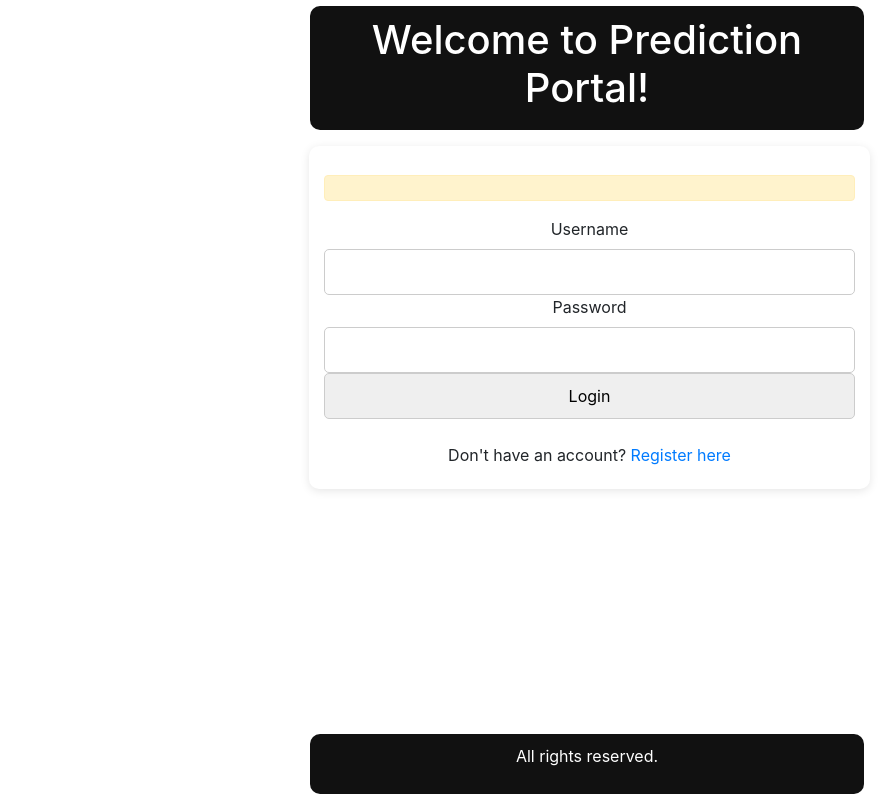
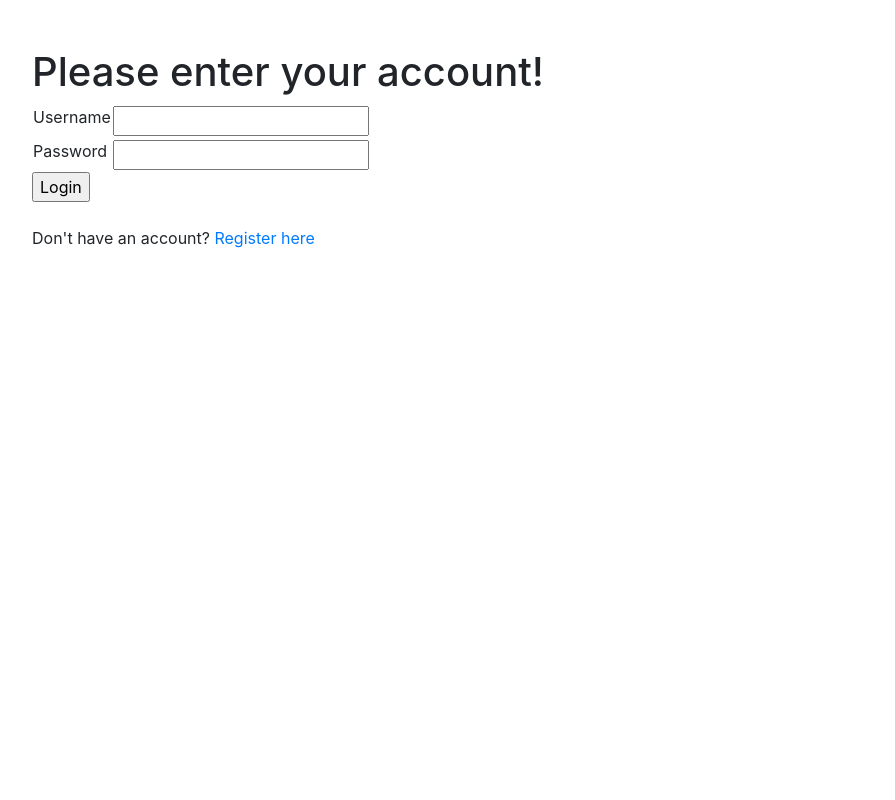
Before and after one commit to Zahra-Zarafshani/Dream_Makers_Team_MLOps, a Flask app: page /login in a window 1280 px wide. Shown: the whole page, without its empty margins (53-948 px from the left). Run offline with Flask 3, Linux system fonts and the light colour scheme; some libraries are stand-ins or nearby versions.

Commit message:
Boloori Thursday 9:50

```diff
--- a/PredictionModel.py
+++ b/PredictionModel.py
@@ -21,10 +21,10 @@ class PredictionModel(Features):
         self. model = pickle.load(open('model.pkl', 'rb'))
 
     def computed_predictions(self):
-        df = pd.DataFrame(self.features_value, columns=self.all_features)
-        output = self.model.predict(df)
+        #df = pd.DataFrame(self.features_value, columns=self.numerical_features)
+        #print(df)
         #May be the following code must br written:
-        #output = self.model.predict(df)[0]
+        output = self.model.predict([self.features_value])[0]
         if output == 4:
             res_val = "Breast cancer"
         else:
--- a/app.py
+++ b/app.py
@@ -71,7 +71,9 @@ def Login():
         # بررسی اعتبار کاربر در دیتابیس
         user = User.query.filter_by(username=username).first()
         if user and bcrypt.check_password_hash(user.password, password):
-            session['username'] = user.username
+            db.session.add(user)
+            db.session.commit()
+            #session['username'] = user.username
             #login_user(user)
             flash('Login successful!', 'success')
             return redirect(url_for('Dashboard'))
@@ -84,8 +86,10 @@ def Login():
 @app.route('/logout')
 @login_required
 def Logout():
-    logout_user()
-    session.pop('username')
+    db.session.close()
+    db.session.commit()
+    #session.pop('username')
+    #logout_user()
     flash('You have been logged out.', 'info')
     return redirect(url_for('Login'))
 
@@ -122,9 +126,7 @@ def Inputdata():
             predictobj = PredictionModel(input_object)
             predicted_results =predictobj.computed_predictions()
             return render_template('prediction.html' , predicted_results=predicted_results )
-        else:
-            print("Form validation failed:===============================")
-            print(inputform.errors)
+
 
     return render_template('inputdata.html', form=inputform , Features=Features )
 ##################################################################################
--- a/templates/dashboard.html
+++ b/templates/dashboard.html
@@ -9,7 +9,7 @@
 {% endblock %}
 
 {% block content %}
-
+        <h1> Welcome to your dashboard!</h1>
         <div class="icon-container">
             <table>
                 <tr>
@@ -26,8 +26,8 @@
                 </tr>
 
                 <tr>
-                    <td>Prediction History</td>
-                    <td>New Prediction</td>
+                    <td><a href="{{url_for('History')}}"> Prediction History </a></td>
+                    <td><a href="{{url_for('Inputdata')}}"> New Prediction </a></td>
                 </tr>
 
             </table>
--- a/templates/index.html
+++ b/templates/index.html
@@ -4,7 +4,6 @@
     <meta charset="UTF-8">
     <meta name="viewport" content="width=device-width, initial-scale=1.0">
     <title>{% block title %}Index{% endblock %}</title>
-    <link rel="stylesheet" href="{{ url_for('static', filename='css/index.css') }}">
 
     <link href="https://stackpath.bootstrapcdn.com/bootstrap/4.5.2/css/bootstrap.min.css" rel="stylesheet">
 
@@ -14,12 +13,13 @@
 <body>
     <div class="wrapper">
         <header>
-            <h1> Welcome to Prediction Portal! </h1>
+            <br>
+            <br>
         </header>
 
         <main>
             <div class="container">
-                <div class="alert alert-warning mt-4" role="alert">
+                <div >
                     {% with messages = get_flashed_messages(with_categories=True) %}
                         {% if messages %}
                             <ul class="flashes">
@@ -39,7 +39,7 @@
         </main>
 
         <footer>
-            <p>All rights reserved.</p>
+
         </footer>
     </div>
 </body>
--- a/templates/login.html
+++ b/templates/login.html
@@ -5,22 +5,27 @@
 
 
 {% block content %}
+    <h1>Please enter your account!</h1>
     <form method="POST" action="{{ url_for('Login') }}">
         {{ form.hidden_tag() }}
-        <div>
-            {{ form.username.label }}
-            {{ form.username() }}
-            {% for error in form.username.errors %}
-                <span style="color: red;">[{{ error }}]</span>
-            {% endfor %}
-        </div>
-        <div>
-            {{ form.password.label }}
-            {{ form.password() }}
-            {% for error in form.password.errors %}
-                <span style="color: red;">[{{ error }}]</span>
-            {% endfor %}
-        </div>
+        <table>
+            <tr>
+                <td>{{ form.username.label }} </td>
+                <td>{{ form.username() }}</td>
+                <td>{% for error in form.username.errors %}
+                     <span style="color: red;">[{{ error }}]</span>
+                    {% endfor %}
+                </td>
+             </tr>
+             <tr>
+                <td>{{ form.password.label }} </td>
+                <td>{{ form.password() }}</td>
+                <td>{% for error in form.password.errors %}
+                    <span style="color: red;">[{{ error }}]</span>
+                    {% endfor %}
+                </td>
+             </tr>
+        </table>
         <div>
             {{ form.submit() }}
         </div>
--- a/templates/register.html
+++ b/templates/register.html
@@ -5,7 +5,7 @@
 
 
 {% block content %}
-    <h2 class="mt-5">Register</h2>
+    <h2 class="mt-5">Please Register:</h2>
     <form action="{{ url_for('Register')}}" method="POST" novalidate>
         {{ form.hidden_tag() }}
 
```
Also changed, not shown: templates/inputdata.html (+4 -5 lines), instance/site.db, static/icons/historyicon.gif, static/icons/inputdataicon.gif.
